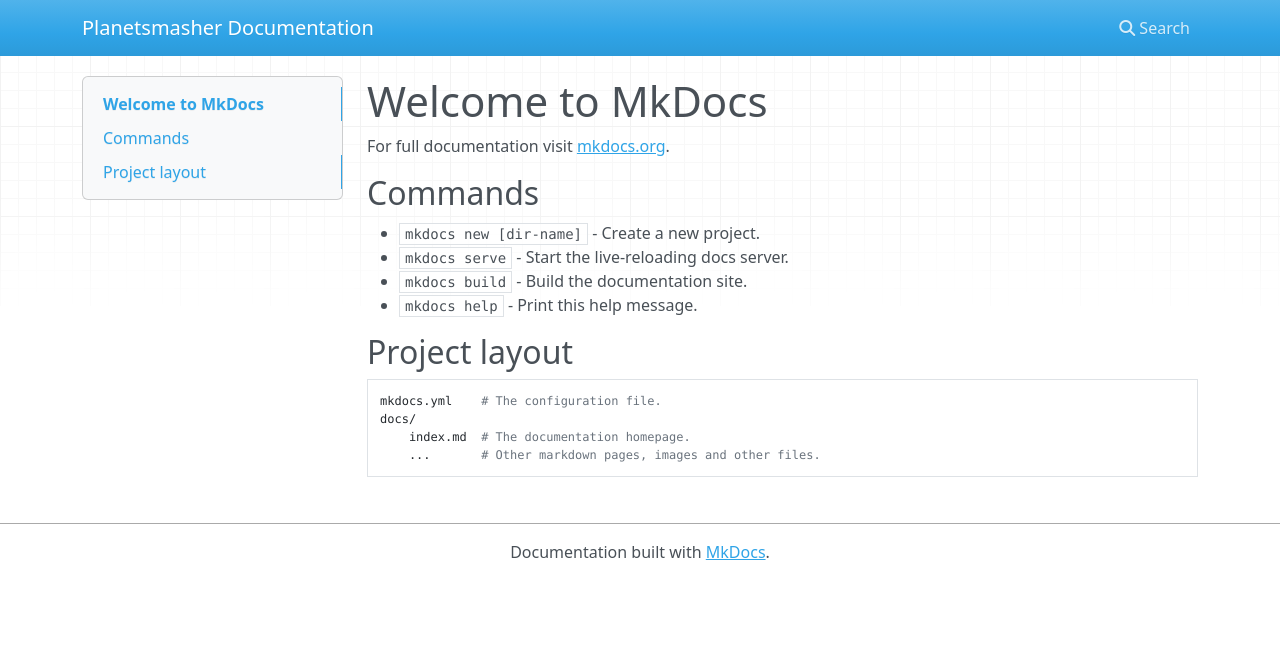
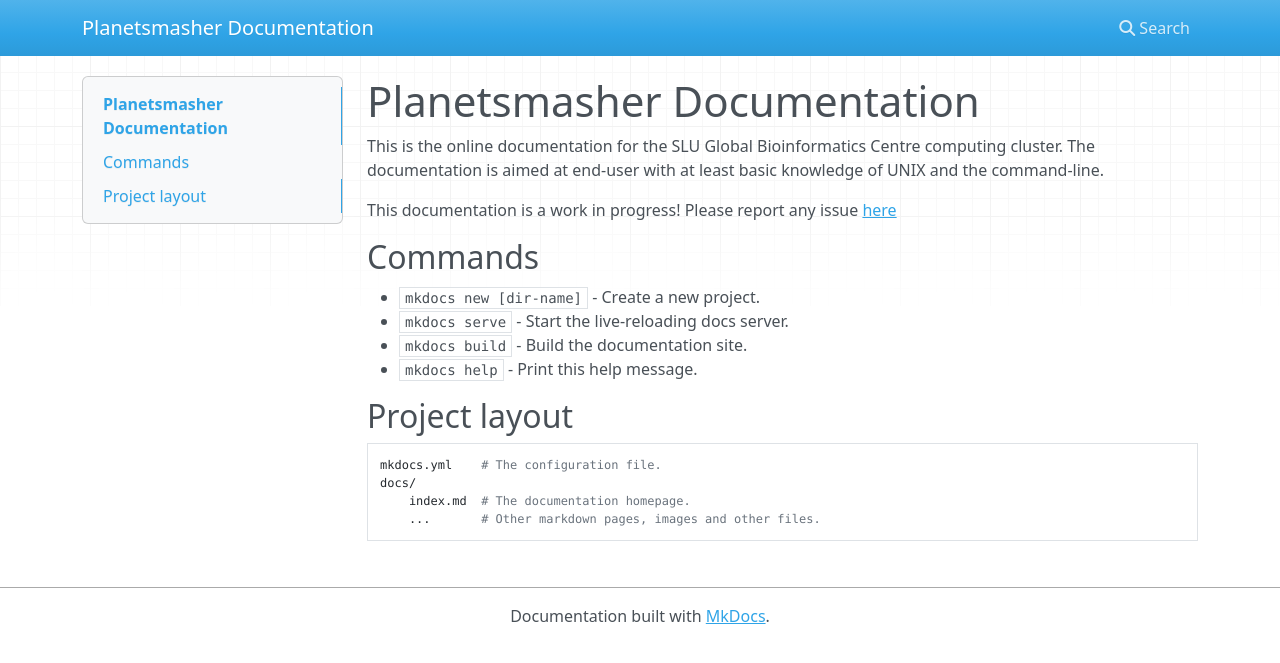
Before and after one commit to SGBC/cluster_doc, an MkDocs documentation site: the page built from docs/index.md, in a window 1280 px wide. Shown: the top 663 px of the page. Built offline with MkDocs 1.6.1, drawn with Linux system fonts in a browser that asks for light colours; nearby versions of some CDN libraries.

Commit message:
quickstart/test

```diff
--- a/docs/index.md
+++ b/docs/index.md
@@ -1,6 +1,11 @@
-# Welcome to MkDocs
+# Planetsmasher Documentation
 
-For full documentation visit [mkdocs.org](http://mkdocs.org).
+This is the online documentation for the SLU Global Bioinformatics Centre
+computing cluster. The documentation is aimed at end-user with at least basic
+knowledge of UNIX and the command-line.
+
+This documentation is a work in progress! Please report any issue
+[here](https://github.com/SGBC/cluster_doc/issues)
 
 ## Commands
 
```
